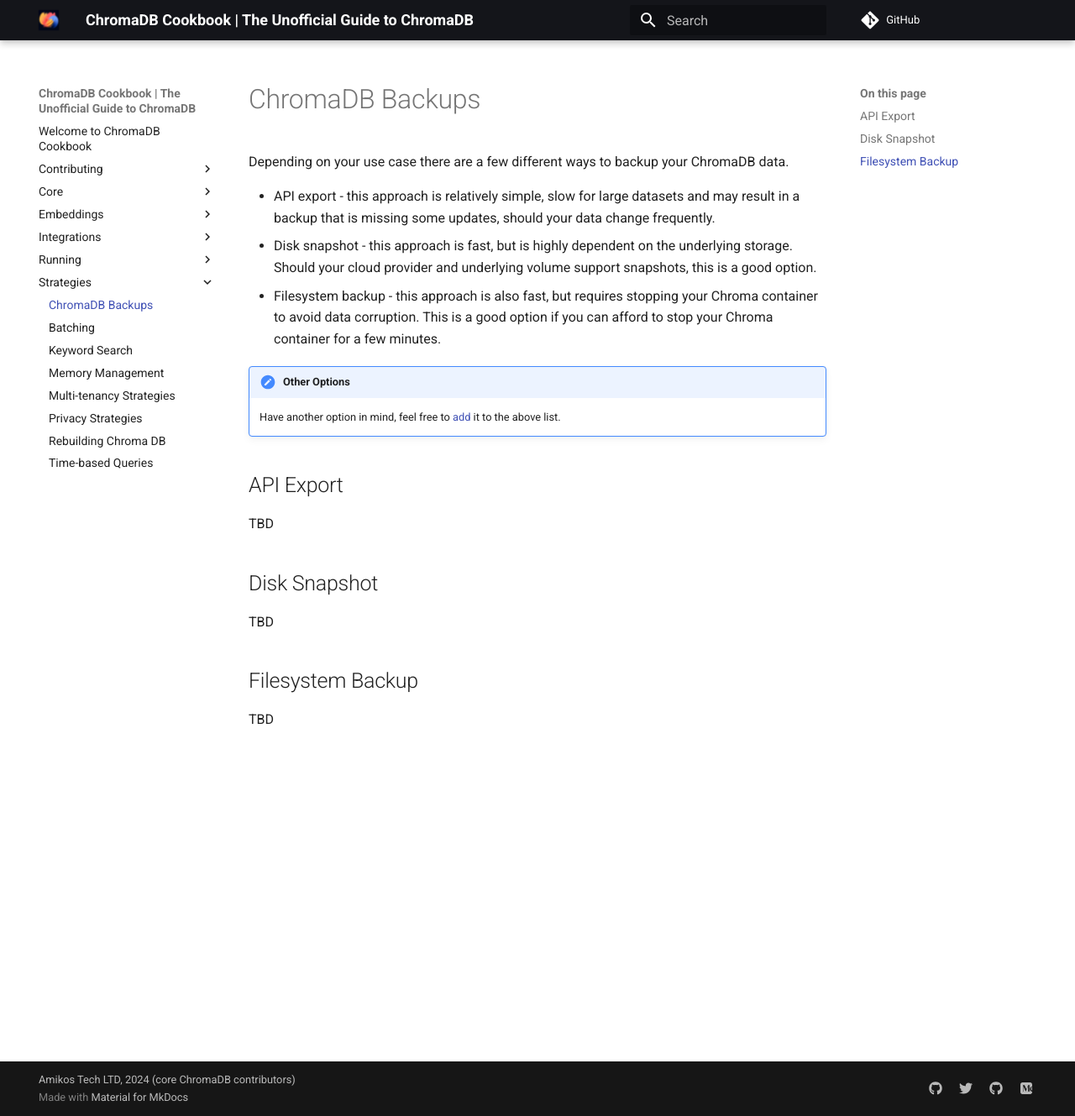
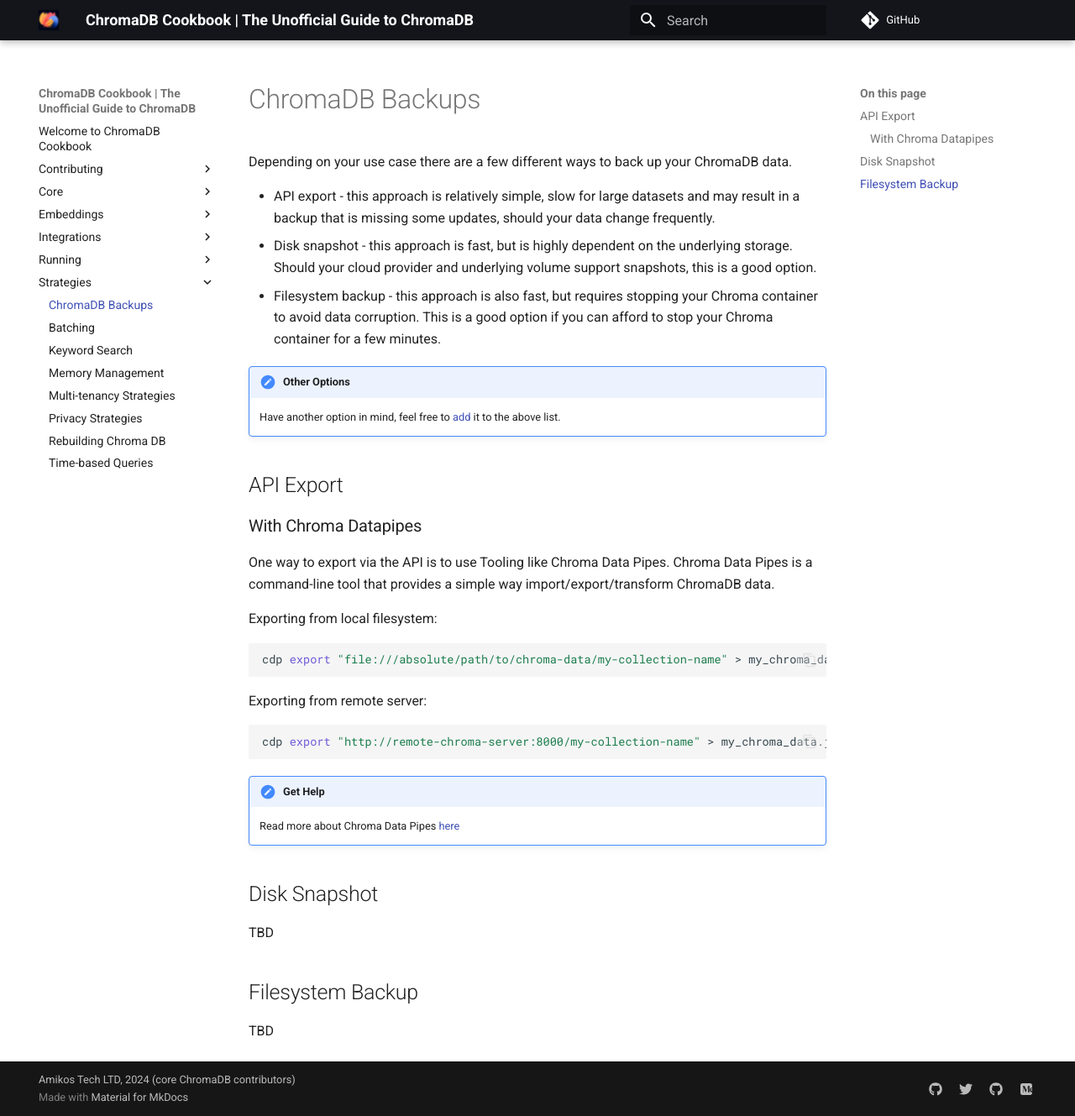
Before and after one commit to amikos-tech/chroma-cookbook, an MkDocs documentation site: the page built from docs/strategies/backup.md, in a window 1280 px wide and 1329 px high. Shown: the whole window at 84% size. Built offline with MkDocs 1.6.1 and Material for MkDocs 9.7.7, drawn with Linux system fonts in a browser that asks for light colours; comment, search, counter and statistics services are not loaded.

Commit message:
feat: Index update
- Updated backup strategy with chroma datapipes

````diff
--- a/docs/strategies/backup.md
+++ b/docs/strategies/backup.md
@@ -1,6 +1,6 @@
 # ChromaDB Backups
 
-Depending on your use case there are a few different ways to backup your ChromaDB data.
+Depending on your use case there are a few different ways to back up your ChromaDB data.
 
 - API export - this approach is relatively simple, slow for large datasets and may result in a backup that is missing
   some updates, should your data change frequently.
@@ -15,7 +15,26 @@
 
 ## API Export
 
-TBD
+### With Chroma Datapipes
+
+One way to export via the API is to use Tooling like Chroma Data Pipes. Chroma Data Pipes is a command-line tool that
+provides a simple way import/export/transform ChromaDB data.
+
+Exporting from local filesystem:
+
+```bash
+cdp export "file:///absolute/path/to/chroma-data/my-collection-name" > my_chroma_data.jsonl
+```
+
+Exporting from remote server:
+
+```bash
+cdp export "http://remote-chroma-server:8000/my-collection-name" > my_chroma_data.jsonl
+```
+
+!!! note "Get Help"
+
+    Read more about Chroma Data Pipes [here](https://datapipes.chromadb.dev)
 
 ## Disk Snapshot
 
````
Also changed, not shown: docs/index.md (+16 -0 lines).
